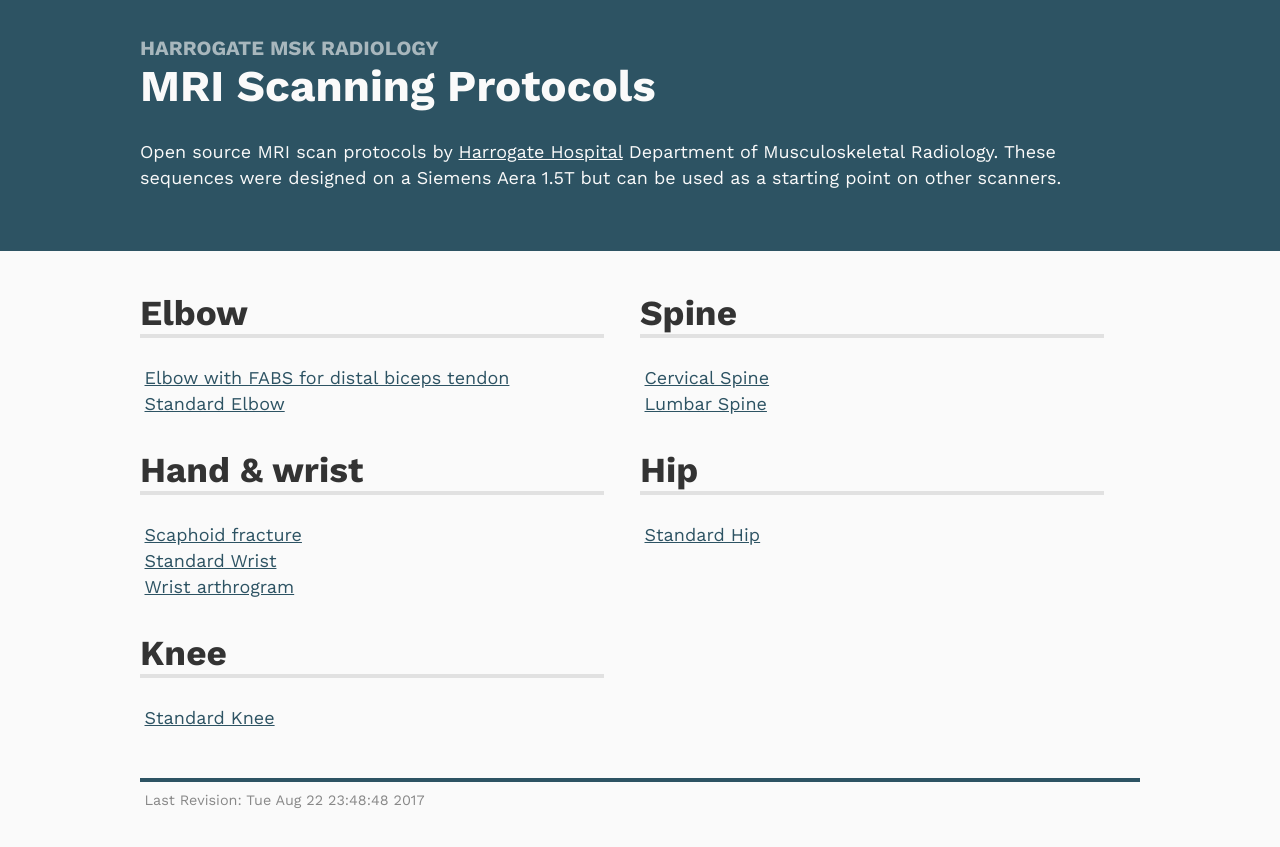
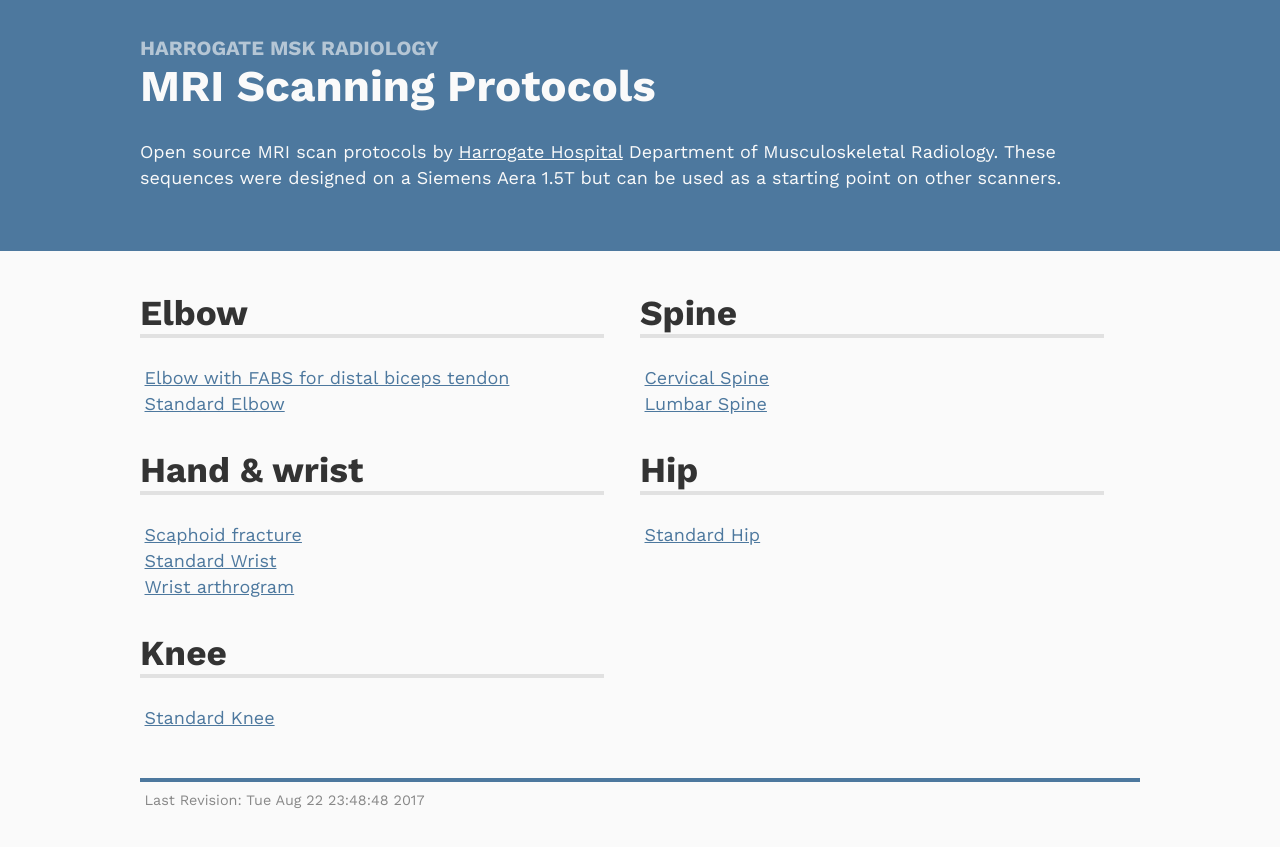
Before and after one commit to harrogatemsk/harrogatemsk.github.io, a Jekyll site: the page built from index.html, in a window 1280 px wide. Shown: the top 847 px of the page. Built offline with Jekyll 4.4.1, drawn with Linux system fonts in a browser that asks for light colours.

Commit message:
Update style.scss

```diff
--- a/assets/css/style.scss
+++ b/assets/css/style.scss
@@ -1,7 +1,7 @@
 ---
 ---
 
-$primary_color: #2d5363;
+$primary_color: #4d789e;
 $header_text_color: #fafafa;
 
 html {font-size: 10px;}
```
